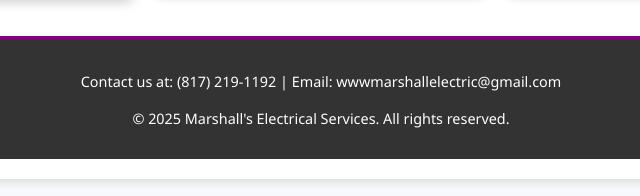
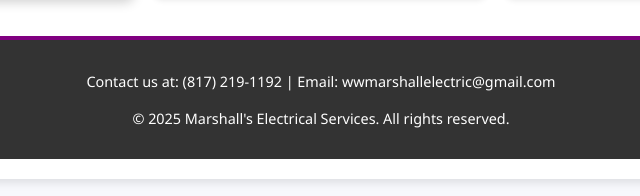
Before and after one commit to marshallselectric/mesgranbury, a plain HTML site: page about.html in a window 1280 px wide. Shown: the part 1093-1289 px from the top of the page, 319-959 px from the left. Drawn offline with Linux system fonts and the light colour scheme.

Commit message:
Add files via upload

```diff
--- a/about.html
+++ b/about.html
@@ -61,7 +61,7 @@
 
 
     <footer>
-        <p>Contact us at: (817) 219-1192 | Email: wwwmarshallelectric@gmail.com</p>
+        <p>Contact us at: (817) 219-1192 | Email: wwmarshallelectric@gmail.com</p>
         <p>&copy; 2025 Marshall's Electrical Services. All rights reserved.</p>
     </footer>
 </body>
```
Also changed, not shown: contact.html (+1 -1 lines), index.html (+1 -1 lines), reviews.html (+1 -1 lines), services.html (+1 -1 lines).
